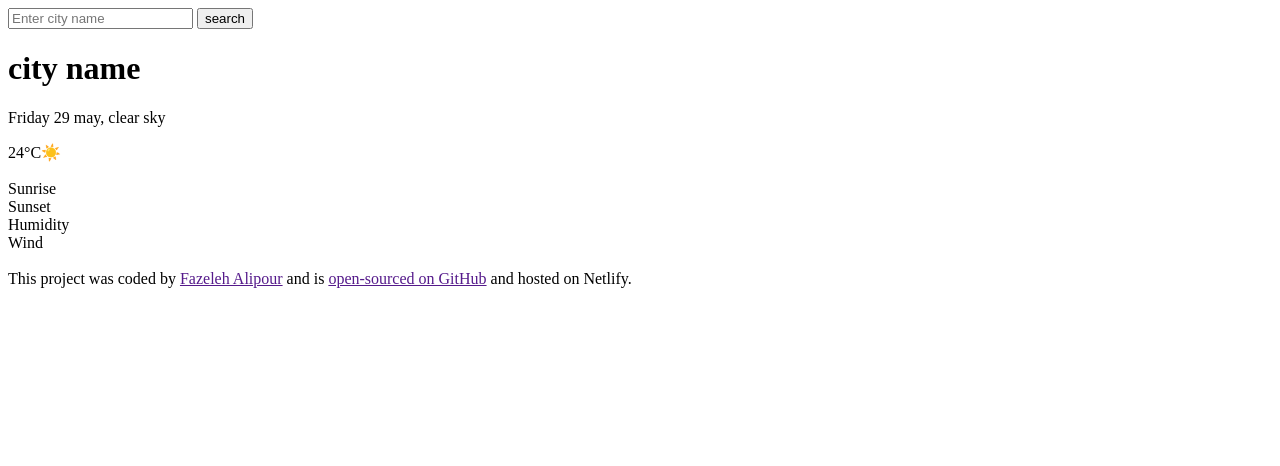
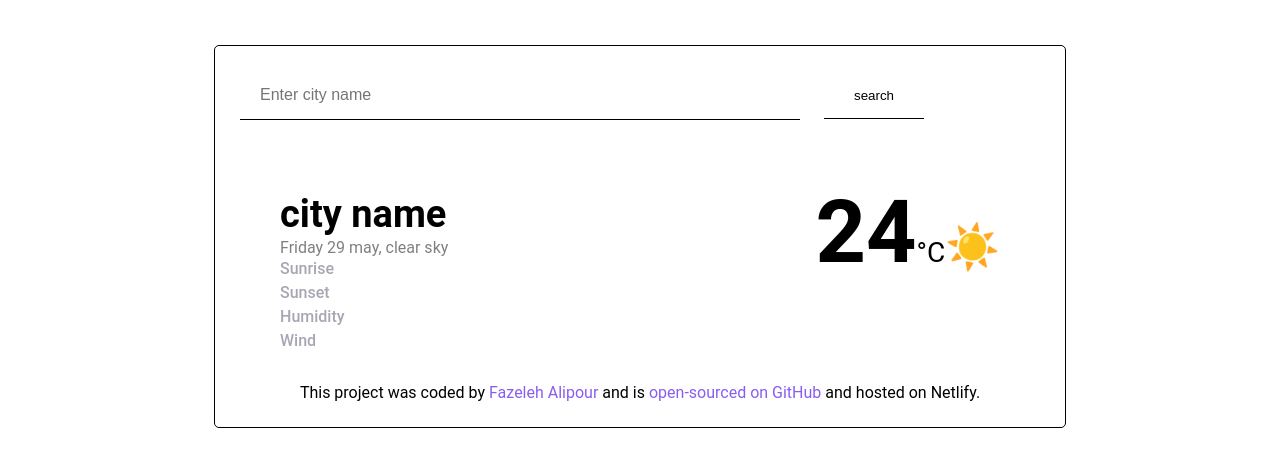
Before and after one commit to fazelehalipoor/weather-application, a plain HTML site: page index.html in a window 1280 px wide. Drawn offline with Linux system fonts and the light colour scheme.

Commit message:
changing html and adding basic css

```diff
--- a/index.html
+++ b/index.html
@@ -5,45 +5,50 @@
   <meta charset="UTF-8">
   <meta name="viewport" content="width=device-width, initial-scale=1.0">
   <title> My Weather application </title>
-  <style>
-
-  </style>
+  <link rel="stylesheet" href="src/style.css">
 </head>
 
 <body>
-  <div>
+  <div class="container">
+
     <header>
-      <form id="city-search">
-        <input type="text" placeholder="Enter city name">
-        <input type="submit" value="search">
+      <form id="city-search" class="city-search">
+        <input type="text" placeholder="Enter city name" class="city-search-input">
+        <input type="submit" value="search" class="search-button-input">
       </form>
     </header>
+
     <main>
+      <div class="weather-app-data">
+
         <div>
-        <h1>
+          <h1 class="city-name">
             city name
           </h1>
-        <p>
+          <p class="current-day-details">
             Friday 29 may, clear sky
           </p>
-      </div>
-      <div>
-        <span>24</span><span>°C</span><span>☀️</span>
-      </div>
-      <br />
-      <div class="test">
+          <div class="weather-app-details">
             <div>Sunrise</div>
             <div>Sunset</div>
             <div>Humidity</div>
             <div>Wind</div>
           </div>
+        </div>
+
+        <div>
+          <span class="weather-app-temperature ">24</span><span class="weatehr-app-unit">°C</span><span
+            class="weather-app-icon">☀️</span>
+        </div>
+
+      </div>
     </main>
-    <br />
     <footer>
       This project was coded by <a href="">Fazeleh Alipour</a> and is <a href="">open-sourced on GitHub</a> and hosted
       on
       Netlify.
     </footer>
+
   </div>
 </body>
 
--- /dev/null
+++ b/src/style.css
@@ -0,0 +1,73 @@
+body {
+  font-family: "Roboto", sans-serif;
+}
+a {
+  color: #885df1;
+  text-decoration: none;
+}
+.container {
+  max-width: 800px;
+  margin: 45px auto;
+  display: block;
+  padding: 25px;
+  border: #000 solid 1px;
+  border-radius: 5px;
+}
+header {
+  padding: 0 0 30px 0;
+}
+.city-search-input {
+  width: 65%;
+  border: none;
+  border-bottom: 1px solid #000;
+  font-size: 16px;
+  padding: 15px 20px;
+  margin-right: 20px;
+}
+.search-button-input {
+  border: none;
+  border-bottom: 1px solid #000;
+  padding: 15px 30px;
+  background: #fff;
+}
+main {
+  padding: 30px 0;
+}
+.city-name {
+  margin: 0 auto;
+  margin-top: 10px;
+  font-size: 38px;
+  line-height: 48px;
+}
+.current-day-details {
+  margin: 0 auto;
+  color: rgba(0, 0, 0, 0.5);
+}
+.weather-app-data {
+  display: flex;
+  justify-content: space-between;
+  padding: 0px 40px;
+}
+.weather-app-details {
+  font-size: 16px;
+  color: rgba(39, 33, 66, 0.4);
+  line-height: 24px;
+  font-weight: 500;
+}
+.weather-app-temperature {
+  font-size: 88px;
+  margin-left: 10px;
+  font-weight: bold;
+}
+
+.weatehr-app-unit {
+  margin-top: 16px;
+  font-size: 28px;
+}
+.weather-app-icon {
+  font-size: 44px;
+  margin-top: 22px;
+}
+footer {
+  text-align: center;
+}
```
Lines whose indentation alone changed are shown as unchanged.
